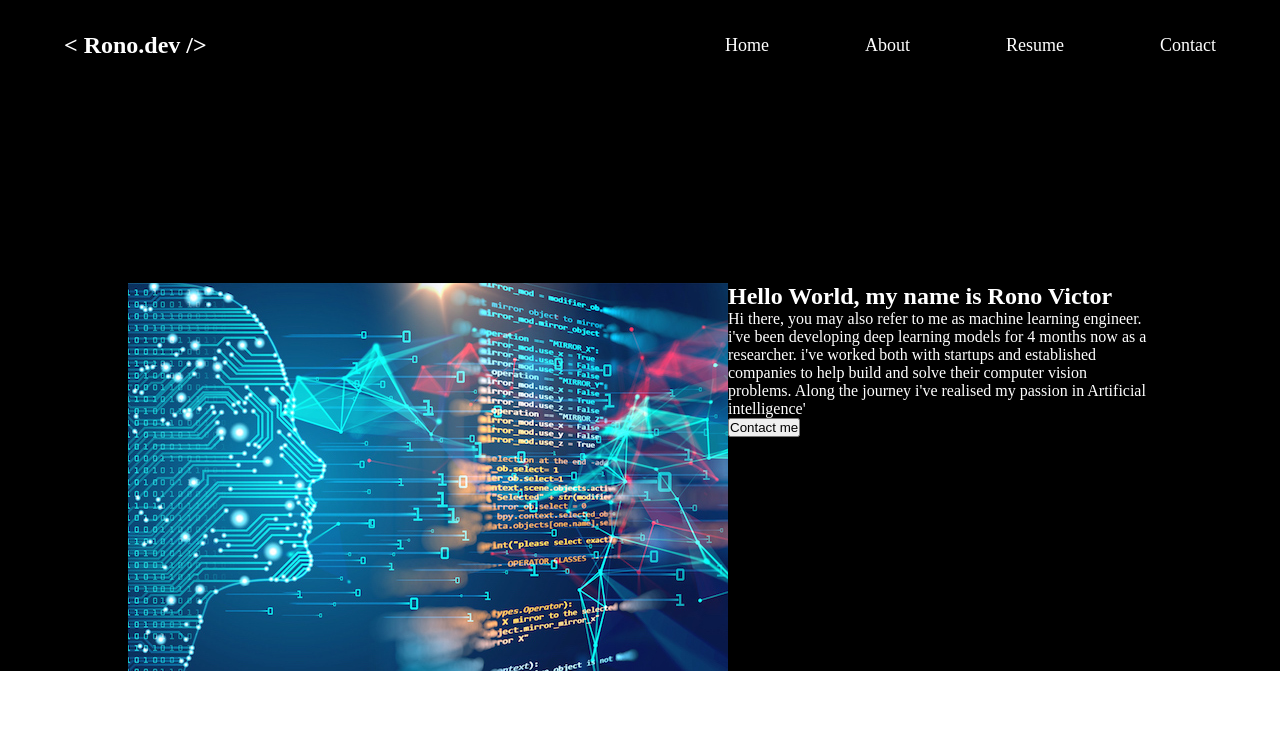
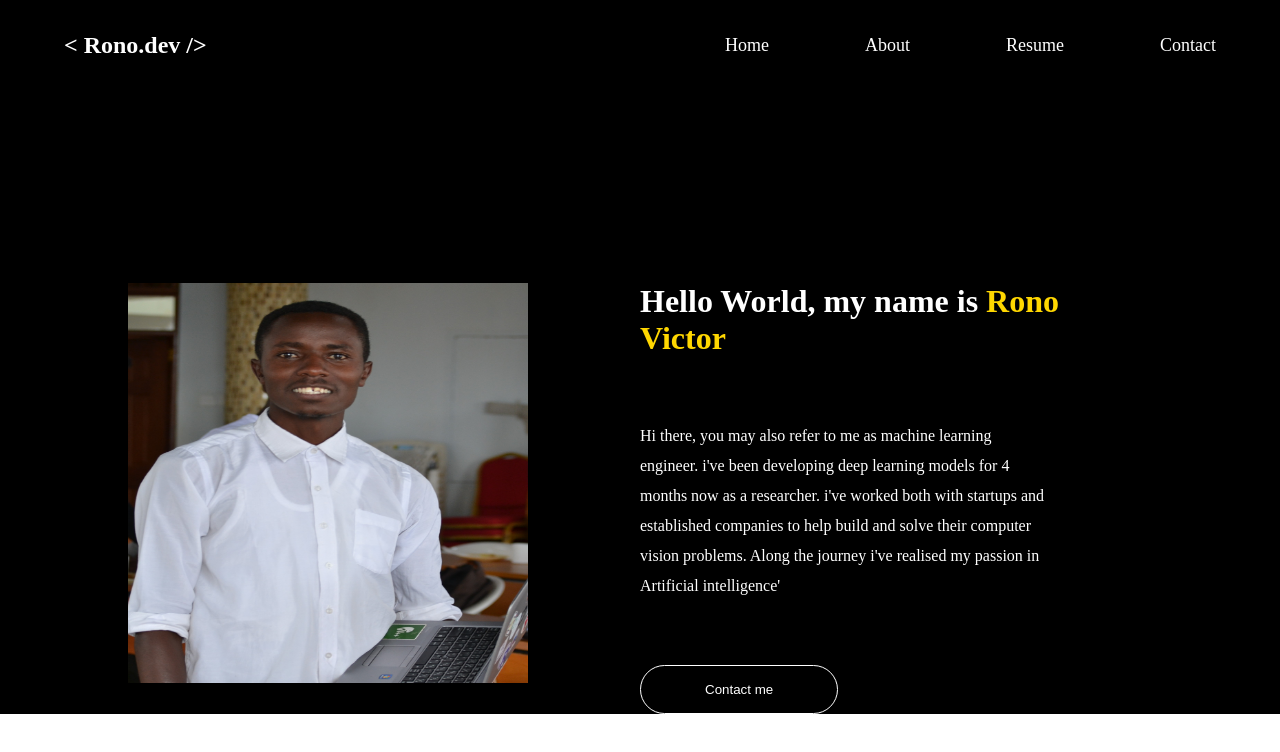
Before and after one commit to rono-victor/portfolio-website, a plain HTML site: page index.html in a window 1280 px wide. Drawn offline with Linux system fonts and the light colour scheme.

Commit message:
home picture

```diff
--- a/index.html
+++ b/index.html
@@ -21,9 +21,9 @@
 
 <section class="hero" >
    <div class="home-desc"  >
-    <img src="R.jpg"" alt="">
+    <img src="./DSC_0846.JPG"" alt="">
     <div class="home-content" >
-        <h1>Hello World, my name is Rono Victor</h1>
+        <h1>Hello World, my name is <span class="name-style" > Rono Victor</span></h1>
         <p>Hi there, you may also refer to me as machine learning engineer. i've been developing deep learning models for 4 months now as a researcher. i've worked both with startups and established companies to help build and solve their computer vision problems. Along the journey i've realised my passion in Artificial intelligence' </p>
     <a href="">
         <button>Contact me</button>
--- a/style.css
+++ b/style.css
@@ -34,3 +34,36 @@
     color: white;
 
 }
+.home-desc > img{
+    width: 400px;
+    height: 400px;
+}
+.home-content{
+    width: 50%;
+}
+.home-content > h1{
+    font-size: 2rem;
+    margin-bottom: 4rem;
+    width: 100%;
+}
+.name-style{
+    color: gold;
+}
+.home-content > p{
+    width: 80%;
+    margin-bottom: 4rem;
+    line-height: 30px;
+}
+.home-content > a > button{
+    background-color: transparent;
+    color: white;
+    border-radius: 999px;
+    border: 1px solid white;
+    cursor: pointer;
+    padding: 1rem 4rem;
+}
+.home-content > a > button:hover{
+    background-color: white;
+    color: black;
+    font-weight: bold;
+}
```
